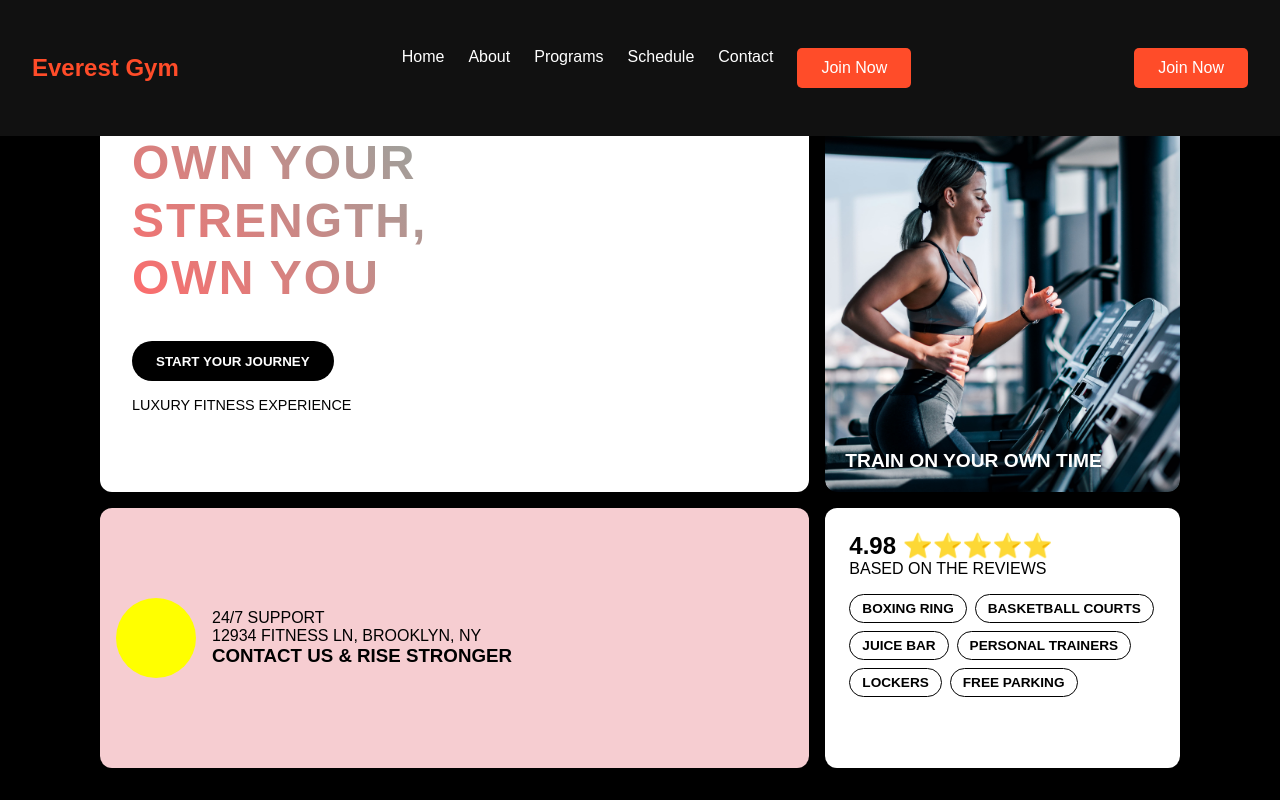
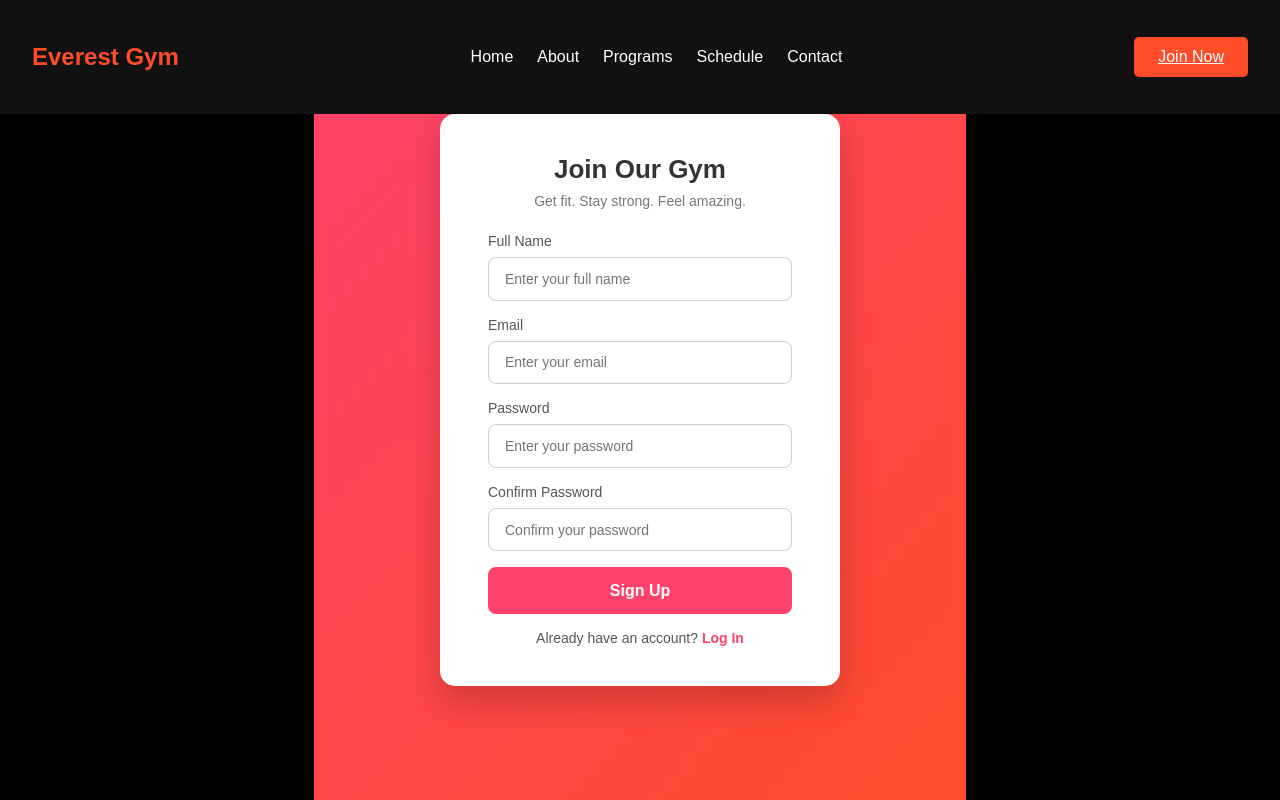
Before and after one commit to RanadipShrestha/Everest-Gym, a React (Vite) app in the folder EverestGym/: page /register in a window 1280 px wide. Shown: the top 800 px of the page. Built offline with nearby package versions, Linux system fonts and the light colour scheme.

Commit message:
Add: adding login and register and completion of the project

```diff
--- a/EverestGym/src/App.jsx
+++ b/EverestGym/src/App.jsx
@@ -1,26 +1,51 @@
 import "./App.css";
+import { BrowserRouter as Router, Routes, Route } from "react-router-dom";
+
+// Components
 import Header from "./components/Header";
 import Footer from "./components/Footer";
+
+// Sections for Home Page
 import Hero from "./components/Hero";
 import About from "./components/About";
-import ImgaeSlide from "./components/ImageSlide";
+import ImageSlide from "./components/ImageSlide";
 import FitnessGoals from "./components/FitnessGoals";
 import Subscriptions from "./components/Subscriptions";
 import Contact from "./components/Contact";
 
+// Pages
+import Login from "./components/Login";
+import Register from "./components/Register"; // ✅ Import Register page
 
 function App() {
   return (
-    <>
+    <Router>
       <Header />
-      <Hero />
-      <About />
-      <ImgaeSlide />
-      <FitnessGoals />
-      <Subscriptions />
-      <Contact />
+
+      <Routes>
+        {/* Home Page */}
+        <Route
+          path="/"
+          element={
+            <>
+              <Hero />
+              <About />
+              <ImageSlide />
+              <FitnessGoals />
+              <Subscriptions />
+              <Contact />
+            </>
+          }
+        />
+
+        {/* Login & Register Pages */}
+        <Route path="/login" element={<Login />} />
+        <Route path="/register" element={<Register />} />
+      </Routes>
+
       <Footer />
-    </>
+    </Router>
   );
 }
+
 export default App;
--- a/EverestGym/src/components/Header.jsx
+++ b/EverestGym/src/components/Header.jsx
@@ -1,4 +1,5 @@
 import { useState } from "react";
+import { Link } from "react-router-dom";
 import styles from "./css/Header.module.css";
 
 const Header = () => {
@@ -33,24 +34,19 @@ const Header = () => {
         <li>
           <a href="#contact">Contact</a>
         </li>
+
+        {/* Mobile Join Now */}
         <li className={styles.mobileBtn}>
-          <button
-            className={styles.ctaBtn}
-            onClick={() => (window.location.href = "/login")}
-          >
+          <Link to="/login" className={styles.ctaBtn}>
             Join Now
-          </button>
+          </Link>
         </li>
-        <button
-          className={styles.ctaBtnDesktop}
-          onClick={() => (window.location.href = "/login")}
-        >
-          Join Now
-        </button>
       </ul>
 
-      {/* Desktop CTA */}
-      <button className={styles.ctaBtnDesktop}>Join Now</button>
+      {/* Desktop Join Now */}
+      <Link to="/login" className={styles.ctaBtnDesktop}>
+        Join Now
+      </Link>
     </nav>
   );
 };
--- a/EverestGym/src/components/Login.jsx
+++ b/EverestGym/src/components/Login.jsx
@@ -14,7 +14,8 @@ export default function Login({ onLogin }) {
 
   const validate = () => {
     if (!email.trim()) return "Email is required";
-    if (!/^[^@\s]+@[^@\s]+\.[^@\s]+$/.test(email)) return "Enter a valid email";
+    if (!/^[^@\s]+@[^@\s]+\.[^@\s]+$/.test(email))
+      return "Enter a valid email";
     if (!password) return "Password is required";
     if (password.length < 6) return "Password must be at least 6 characters";
     return "";
@@ -36,7 +37,6 @@ export default function Login({ onLogin }) {
       if (onLogin) {
         await onLogin({ email, password, remember });
       } else {
-        // Fake API delay
         await new Promise((res) => setTimeout(res, 1000));
 
         // Demo login
@@ -68,13 +68,13 @@ export default function Login({ onLogin }) {
             Log in to track workouts, book classes, and manage your membership.
           </p>
           <img
-            src="https://images.unsplash.com/photo-1554284126-aa88f22d8f9e?q=80&w=800&auto=format&fit=crop"
+            src="https://th.bing.com/th/id/R.fd5b4dab265befc4d5cb1d6bf9c547d6?rik=VlIi3FZWtlBPXA&riu=http%3a%2f%2fi.huffpost.com%2fgen%2f2754888%2foriginal.jpg&ehk=RvrXz5d5RQXRSXL9CHBoxrciFB7wlTKQKmeWe%2fpIUnI%3d&risl=&pid=ImgRaw&r=0"
             alt="gym"
           />
           <ul>
-            <li>• Personalized workout plans</li>
-            <li>• Class scheduling</li>
-            <li>• Progress tracking</li>
+            <li>Personalized workout plans</li>
+            <li>Class scheduling</li>
+            <li>Progress tracking</li>
           </ul>
         </div>
 
@@ -129,13 +129,6 @@ export default function Login({ onLogin }) {
               {loading ? "Signing in..." : "Sign in"}
             </button>
 
-            <div className={style.divider}>or continue with</div>
-
-            <div className={style.socialLogin}>
-              <button type="button">Continue with Google</button>
-              <button type="button">Continue with Apple</button>
-            </div>
-
             <p className={style.terms}>
               By signing in you agree to our <Link to="/terms">Terms</Link>.
             </p>
--- /dev/null
+++ b/EverestGym/src/components/Register.jsx
@@ -0,0 +1,88 @@
+import React, { useState } from "react";
+import style from "./css/Register.module.css";
+
+const Register = () => {
+  const [form, setForm] = useState({
+    name: "",
+    email: "",
+    password: "",
+    confirmPassword: "",
+  });
+
+  const handleChange = (e) => {
+    setForm({ ...form, [e.target.name]: e.target.value });
+  };
+
+  const handleSubmit = (e) => {
+    e.preventDefault();
+    console.log("Register details:", form);
+    // Connect to backend later
+  };
+
+  return (
+    <div className={style.registerContainer}>
+      <form className={style.registerForm} onSubmit={handleSubmit}>
+        <h2 className={style.heading}>Join Our Gym</h2>
+        <p className={style.subHeading}>Get fit. Stay strong. Feel amazing.</p>
+
+        <div className={style.inputGroup}>
+          <label>Full Name</label>
+          <input
+            type="text"
+            name="name"
+            value={form.name}
+            onChange={handleChange}
+            placeholder="Enter your full name"
+            required
+          />
+        </div>
+
+        <div className={style.inputGroup}>
+          <label>Email</label>
+          <input
+            type="email"
+            name="email"
+            value={form.email}
+            onChange={handleChange}
+            placeholder="Enter your email"
+            required
+          />
+        </div>
+
+        <div className={style.inputGroup}>
+          <label>Password</label>
+          <input
+            type="password"
+            name="password"
+            value={form.password}
+            onChange={handleChange}
+            placeholder="Enter your password"
+            required
+          />
+        </div>
+
+        <div className={style.inputGroup}>
+          <label>Confirm Password</label>
+          <input
+            type="password"
+            name="confirmPassword"
+            value={form.confirmPassword}
+            onChange={handleChange}
+            placeholder="Confirm your password"
+            required
+          />
+        </div>
+
+        <button className={style.registerButton} type="submit">
+          Sign Up
+        </button>
+
+        <p className={style.loginText}>
+          Already have an account? <a href="/login">Log In</a>
+        </p>
+      </form>
+    </div>
+  );
+};
+
+export default Register;
--- /dev/null
+++ b/EverestGym/src/components/css/Login.module.css
@@ -0,0 +1,216 @@
+/* login.module.css */
+
+.loginContainer {
+  min-height: 100vh;
+  display: flex;
+  justify-content: center;
+  align-items: center;
+  background: #f9fafb;
+  padding: 2rem;
+}
+
+.loginCard {
+  display: grid;
+  grid-template-columns: 1fr;
+  max-width: 900px;
+  width: 100%;
+  background: #fff;
+  border-radius: 16px;
+  box-shadow: 0 4px 20px rgba(0, 0, 0, 0.1);
+  overflow: hidden;
+}
+
+.loginLeft {
+  display: none;
+}
+
+@media (min-width: 768px) {
+  .loginCard {
+    grid-template-columns: 1fr 1fr;
+  }
+
+  .loginLeft {
+    display: flex;
+    flex-direction: column;
+    justify-content: center;
+    align-items: center;
+    background: linear-gradient(135deg, #4f46e5, #7c3aed);
+    color: #fff;
+    padding: 2rem;
+    text-align: center;
+  }
+
+  .loginLeft img {
+    border-radius: 12px;
+    width: 100%;
+    max-width: 320px;
+    margin-top: 1rem;
+  }
+
+  .loginLeft ul {
+    margin-top: 1rem;
+    font-size: 0.9rem;
+    line-height: 1.4;
+  }
+}
+
+.loginRight {
+  padding: 2rem;
+}
+
+.loginRight h3 {
+  font-size: 1.5rem;
+  font-weight: bold;
+  margin-bottom: 0.25rem;
+}
+
+.loginRight p {
+  color: #6b7280;
+  font-size: 0.9rem;
+  margin-bottom: 1rem;
+}
+
+.errorBox {
+  background: #fee2e2;
+  color: #b91c1c;
+  padding: 0.5rem 0.75rem;
+  border-radius: 8px;
+  margin-bottom: 1rem;
+  font-size: 0.9rem;
+}
+
+.loginRight form {
+  display: flex;
+  flex-direction: column;
+  gap: 1rem;
+}
+
+.loginRight input[type="email"],
+.loginRight input[type="password"],
+.passwordBox input {
+  width: 100%;
+  padding: 0.6rem 0.75rem;
+  border: 1px solid #d1d5db;
+  border-radius: 8px;
+  font-size: 0.9rem;
+}
+
+.passwordBox {
+  position: relative;
+  display: flex;
+  align-items: center;
+}
+
+.passwordBox button {
+  position: absolute;
+  right: 0.75rem;
+  background: none;
+  border: none;
+  color: #6b7280;
+  font-size: 0.8rem;
+  cursor: pointer;
+}
+
+.formOptions {
+  display: flex;
+  justify-content: space-between;
+  align-items: center;
+  font-size: 0.85rem;
+}
+
+.formOptions a {
+  color: #4f46e5;
+  text-decoration: none;
+}
+
+.formOptions a:hover {
+  text-decoration: underline;
+}
+
+.loginRight button[type="submit"] {
+  background: #4f46e5;
+  color: white;
+  padding: 0.7rem;
+  border: none;
+  border-radius: 8px;
+  font-size: 0.95rem;
+  cursor: pointer;
+  transition: background 0.2s ease;
+}
+
+.loginRight button[type="submit"]:hover {
+  background: #4338ca;
+}
+
+.loginRight button:disabled {
+  opacity: 0.6;
+  cursor: not-allowed;
+}
+
+.divider {
+  display: flex;
+  align-items: center;
+  text-align: center;
+  color: #9ca3af;
+  font-size: 0.8rem;
+}
+
+.divider::before,
+.divider::after {
+  content: \"\";
+  flex: 1;
+  border-bottom: 1px solid #e5e7eb;
+}
+
+.divider::before {
+  margin-right: 0.75rem;
+}
+
+.divider::after {
+  margin-left: 0.75rem;
+}
+
+.socialLogin {
+  display: grid;
+  grid-template-columns: 1fr 1fr;
+  gap: 0.75rem;
+}
+
+.socialLogin button {
+  border: 1px solid #d1d5db;
+  padding: 0.6rem;
+  border-radius: 8px;
+  background: #fff;
+  cursor: pointer;
+  transition: background 0.2s ease;
+}
+
+.socialLogin button:hover {
+  background: #f9fafb;
+}
+
+.terms {
+  font-size: 0.75rem;
+  color: #9ca3af;
+  text-align: center;
+}
+
+.terms a {
+  color: #4f46e5;
+  text-decoration: underline;
+}
+
+.registerBox {
+  margin-top: 1rem;
+  font-size: 0.9rem;
+  text-align: center;
+}
+
+.registerBox a {
+  color: #4f46e5;
+  text-decoration: none;
+}
+
+.registerBox a:hover {
+  text-decoration: underline;
+}
--- /dev/null
+++ b/EverestGym/src/components/css/Register.module.css
@@ -0,0 +1,99 @@
+.registerContainer {
+  display: flex;
+  justify-content: center;
+  align-items: center;
+  min-height: 100vh;
+  background: linear-gradient(135deg, #ff416c, #ff4b2b);
+  font-family: "Poppins", sans-serif;
+  padding: 20px;
+}
+
+.registerForm {
+  background: #fff;
+  padding: 2.5rem 3rem;
+  border-radius: 15px;
+  box-shadow: 0 15px 35px rgba(0, 0, 0, 0.2);
+  width: 400px;
+  max-width: 100%;
+  transition: transform 0.3s ease, box-shadow 0.3s ease;
+}
+
+.registerForm:hover {
+  transform: translateY(-5px);
+  box-shadow: 0 25px 45px rgba(0, 0, 0, 0.3);
+}
+
+.heading {
+  text-align: center;
+  margin-bottom: 0.5rem;
+  font-size: 26px;
+  color: #333;
+}
+
+.subHeading {
+  text-align: center;
+  margin-bottom: 1.5rem;
+  font-size: 14px;
+  color: #777;
+}
+
+.inputGroup {
+  margin-bottom: 1rem;
+  display: flex;
+  flex-direction: column;
+}
+
+.inputGroup label {
+  margin-bottom: 0.5rem;
+  font-size: 14px;
+  color: #555;
+}
+
+.inputGroup input {
+  padding: 0.8rem 1rem;
+  border: 1px solid #ccc;
+  border-radius: 8px;
+  outline: none;
+  font-size: 14px;
+  transition: all 0.3s ease;
+}
+
+.inputGroup input:focus {
+  border-color: #ff416c;
+  box-shadow: 0 0 5px rgba(255, 65, 108, 0.5);
+}
+
+.registerButton {
+  width: 100%;
+  padding: 0.9rem;
+  border: none;
+  border-radius: 8px;
+  background: #ff416c;
+  color: #fff;
+  font-size: 16px;
+  font-weight: bold;
+  cursor: pointer;
+  transition: all 0.3s ease;
+}
+
+.registerButton:hover {
+  background: #ff4b2b;
+  transform: translateY(-2px);
+}
+
+.loginText {
+  text-align: center;
+  margin-top: 1rem;
+  font-size: 14px;
+  color: #555;
+}
+
+.loginText a {
+  color: #ff416c;
+  text-decoration: none;
+  font-weight: 600;
+}
+
+.loginText a:hover {
+  text-decoration: underline;
+}
```
